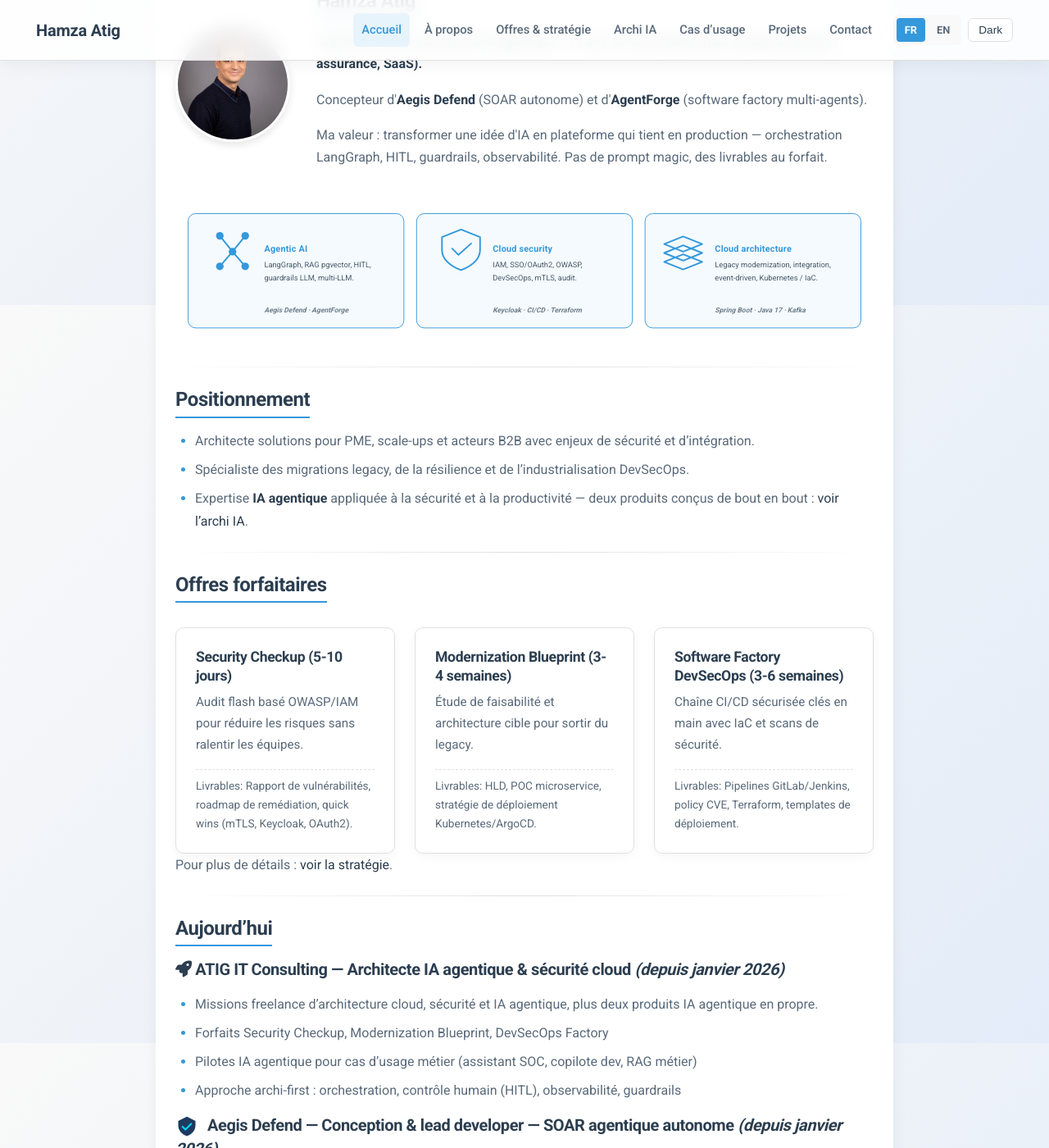
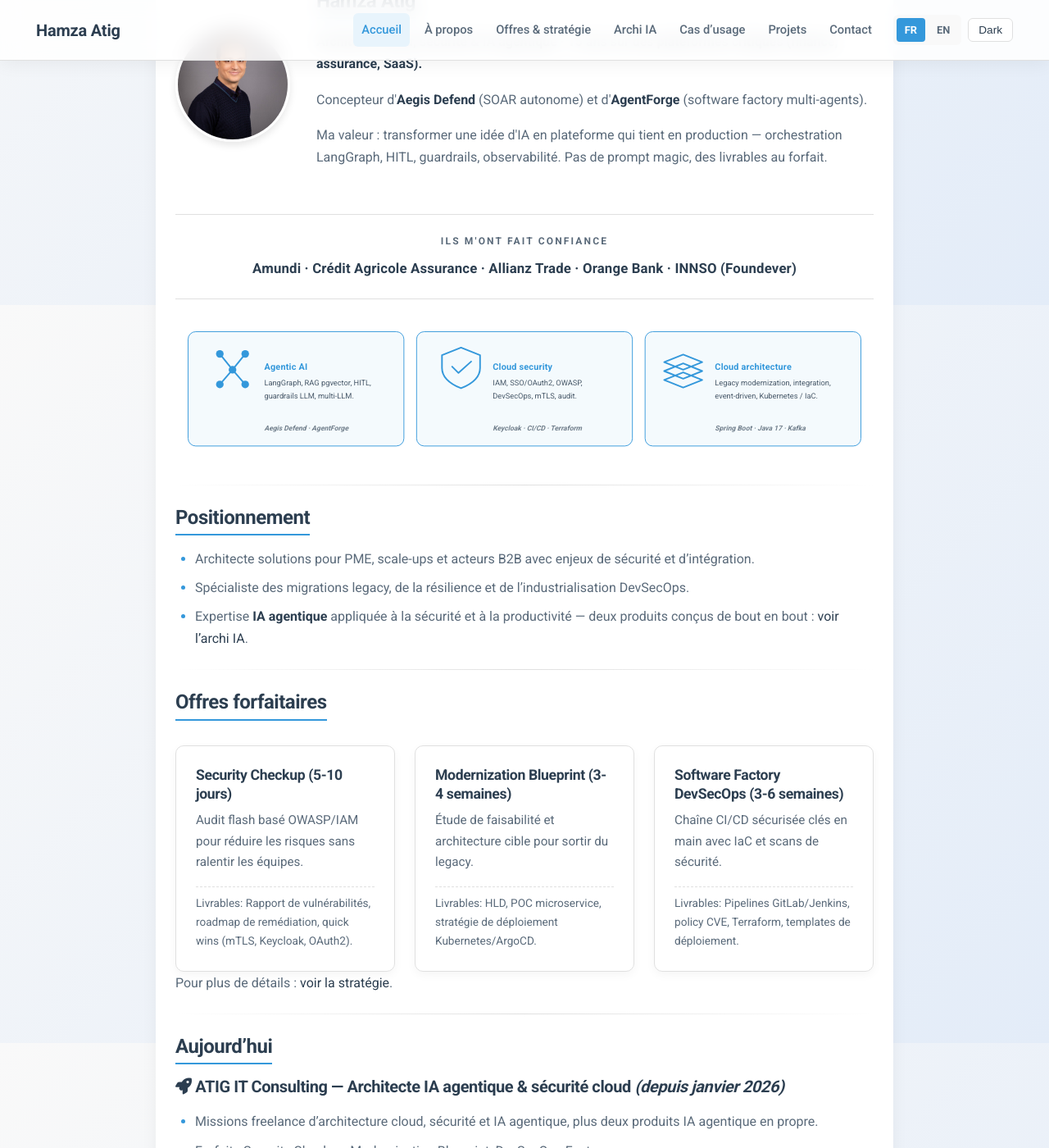
Before and after one commit to HamzaAtig/atig-hamza-portfolio-, a Jekyll site: the page built from index.md, in a window 1280 px wide and 1400 px high, scrolled down 528 px. Shown: the whole window at 82% size. Built offline with Jekyll 4.4.1, drawn with Linux system fonts in a browser that asks for light colours.

Commit message:
Ajout d'un bandeau 'Ils m'ont fait confiance' sur la home
- Section sociale entre le pitch et le bandeau 3 piliers (FR + EN).
- Liste des grands clients : Amundi, Crédit Agricole Assurance,
  Allianz Trade, Orange Bank, INNSO (Foundever).
- CSS dédié .trusted-by (top/bottom border, label uppercase, noms en
  600 weight, espace insécable entre les noms et les séparateurs).
- Responsive : padding réduit sur mobile, font 0.95rem.

```diff
--- a/assets/css/style.css
+++ b/assets/css/style.css
@@ -934,3 +934,39 @@
     scroll-behavior: auto;
   }
 }
+
+/* Trusted by — social proof strip on home */
+.trusted-by {
+  text-align: center;
+  margin: 2.5rem 0 1.5rem 0;
+  padding: 1.4rem 1rem;
+  border-top: 1px solid var(--border);
+  border-bottom: 1px solid var(--border);
+}
+
+.trusted-by-label {
+  font-size: 0.75rem;
+  font-weight: 700;
+  text-transform: uppercase;
+  letter-spacing: 0.18em;
+  color: var(--text-muted);
+  margin: 0 0 0.6rem 0;
+}
+
+.trusted-by-list {
+  font-size: 1.05rem;
+  font-weight: 600;
+  color: var(--text);
+  letter-spacing: 0.01em;
+  margin: 0;
+  line-height: 1.6;
+}
+
+@media (max-width: 768px) {
+  .trusted-by {
+    padding: 1.2rem 0.5rem;
+  }
+  .trusted-by-list {
+    font-size: 0.95rem;
+  }
+}
--- a/index.md
+++ b/index.md
@@ -17,6 +17,11 @@
     <p>Concepteur d'<a href="{{ '/archi-ia#aegis-defend' | relative_url }}"><strong>Aegis Defend</strong></a> (SOAR autonome) et d'<a href="{{ '/archi-ia#agentforge' | relative_url }}"><strong>AgentForge</strong></a> (software factory multi-agents).</p>
     <p>Ma valeur : transformer une idée d'IA en plateforme qui tient en production — orchestration LangGraph, HITL, guardrails, observabilité. Pas de prompt magic, des livrables au forfait.</p>
   </div>
+</div>
+
+<div class="trusted-by">
+  <p class="trusted-by-label">Ils m'ont fait confiance</p>
+  <p class="trusted-by-list">Amundi&nbsp;·&nbsp;Crédit Agricole Assurance&nbsp;·&nbsp;Allianz Trade&nbsp;·&nbsp;Orange Bank&nbsp;·&nbsp;INNSO (Foundever)</p>
 </div>
 
 {% include svg-pillars.html %}
```
Also changed, not shown: index.en.md (+5 -0 lines).
